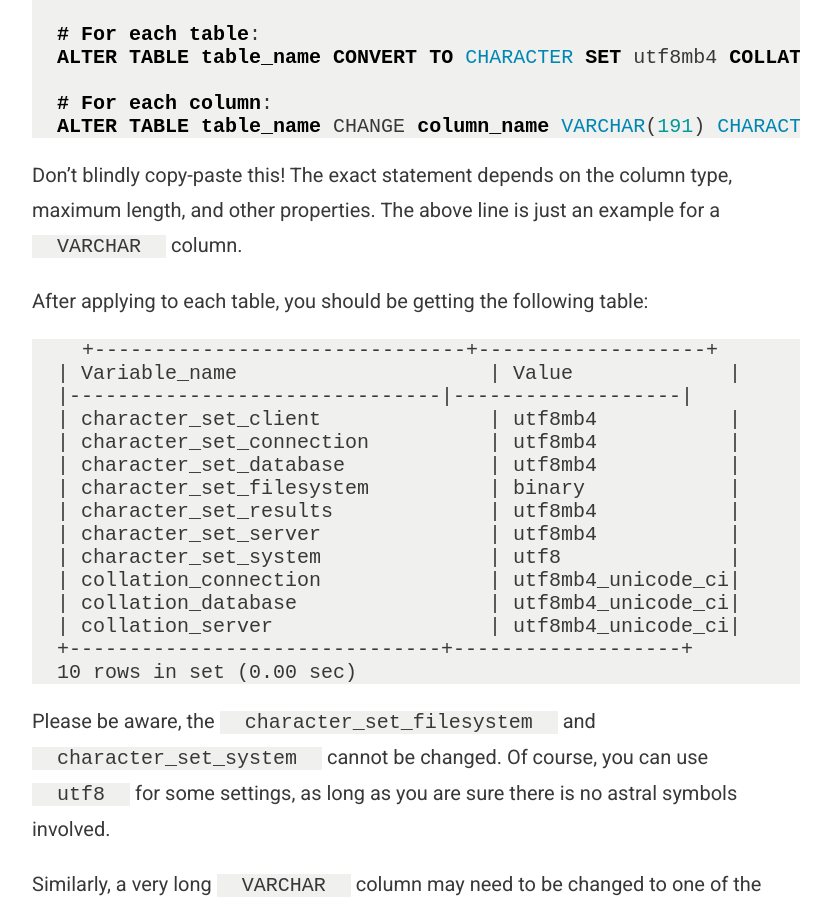
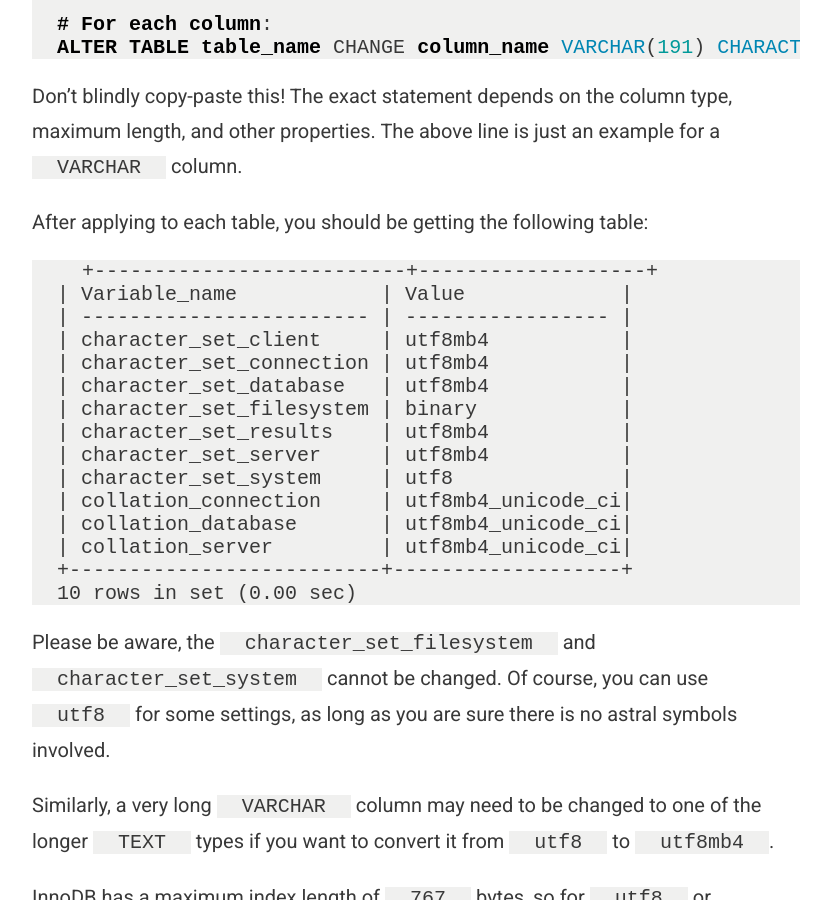
Before and after one commit to Tandysony/blog, a Jekyll site: the page built from _posts/2018-03-15-mysql-unicode-problem.md, in a window 1280 px wide and 900 px high, scrolled down 1943 px. Shown: the whole window, without its empty margins (224-1055 px from the left). Built offline with Jekyll 4.4.1, drawn with Linux system fonts in a browser that asks for light colours.

Commit message:
* Fix several errors;

````diff
--- a/_posts/2018-03-15-mysql-unicode-problem.md
+++ b/_posts/2018-03-15-mysql-unicode-problem.md
@@ -75,20 +73,20 @@ Don’t blindly copy-paste this! The exact statement depends on the column type,
 After applying to each table, you should be getting the following table:
 
 ```
-+-------------------------------+-------------------+
-| Variable_name            	    | Value             |
-|-------------------------------|-------------------|
-| character_set_client     	    | utf8mb4           |
-| character_set_connection 	    | utf8mb4           |
-| character_set_database  	    | utf8mb4           |
-| character_set_filesystem 	    | binary            |
-| character_set_results    	    | utf8mb4           |
-| character_set_server     	    | utf8mb4           |
-| character_set_system     	    | utf8              |
-| collation_connection     	    | utf8mb4_unicode_ci|
-| collation_database       	    | utf8mb4_unicode_ci|
-| collation_server         	    | utf8mb4_unicode_ci|
-+-------------------------------+-------------------+
++--------------------------+-------------------+
+| Variable_name            | Value             |
+| ------------------------ | ----------------- |
+| character_set_client     | utf8mb4           |
+| character_set_connection | utf8mb4           |
+| character_set_database   | utf8mb4           |
+| character_set_filesystem | binary            |
+| character_set_results    | utf8mb4           |
+| character_set_server     | utf8mb4           |
+| character_set_system     | utf8              |
+| collation_connection     | utf8mb4_unicode_ci|
+| collation_database       | utf8mb4_unicode_ci|
+| collation_server         | utf8mb4_unicode_ci|
++--------------------------+-------------------+
 10 rows in set (0.00 sec)
 ```
 
````
Also changed, not shown: other parts of _posts/2018-03-15-mysql-unicode-problem.md (+0 -2 lines).
